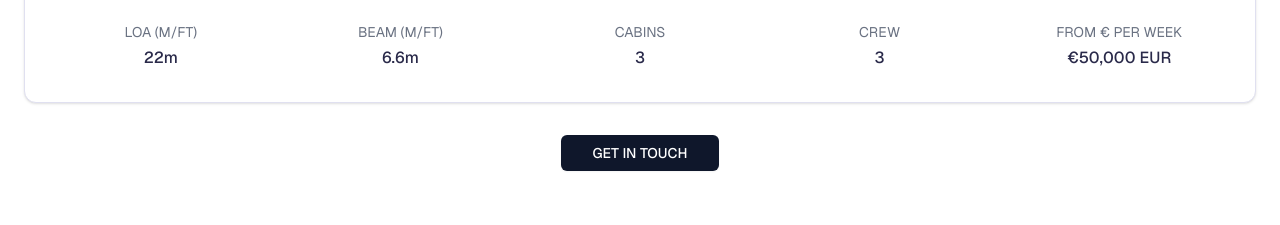
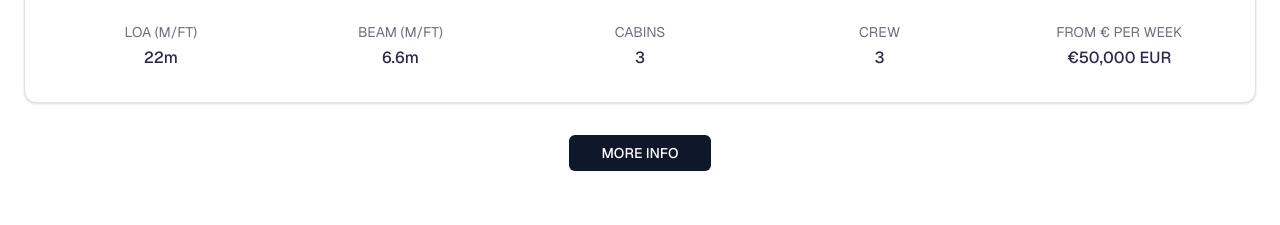
Before and after one commit to uroscadez/sukiik_landing_page, a Next.js app: page / in a window 1280 px wide. Shown: the part 1260-1485 px from the top of the page. Built offline with nearby package versions, Linux system fonts and the light colour scheme.

Commit message:
feat: update "GET IN TOUCH" button to "MORE INFO" with scroll
Change button text and add smooth scroll to bottom on click.

Co-authored-by: null <22503206+uroscadez@users.noreply.github.com>

```diff
--- a/components/yacht-specs.tsx
+++ b/components/yacht-specs.tsx
@@ -1,7 +1,16 @@
+"use client"
+
 import { Card } from "@/components/ui/card"
 import { Button } from "@/components/ui/button"
 
 export function YachtSpecs() {
+  const scrollToBottom = () => {
+    window.scrollTo({
+      top: document.documentElement.scrollHeight,
+      behavior: "smooth",
+    })
+  }
+
   return (
     <section className="bg-white py-16">
       <div className="max-w-7xl mx-auto px-6">
@@ -64,7 +73,13 @@ export function YachtSpecs() {
         </Card>
 
         <div className="text-center">
-          <Button className="bg-slate-900 hover:bg-slate-800 text-white px-8 py-3">GET IN TOUCH</Button>
+          <Button
+            className="bg-slate-900 hover:bg-slate-800 text-white px-8 py-3 cursor-pointer"
+            onClick={scrollToBottom}
+            type="button"
+          >
+            MORE INFO
+          </Button>
         </div>
       </div>
     </section>
```
Also changed, not shown: public/yacht-gallery-6.jpg (deleted).
